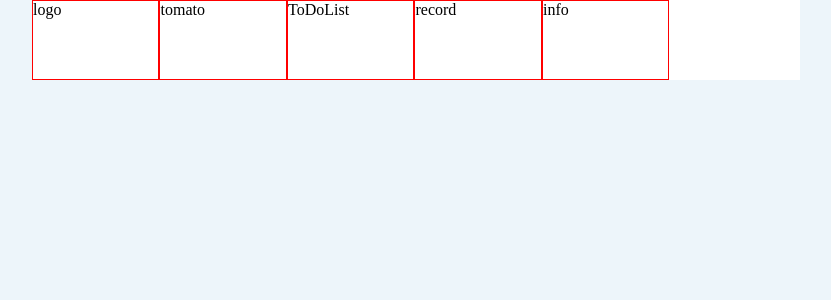
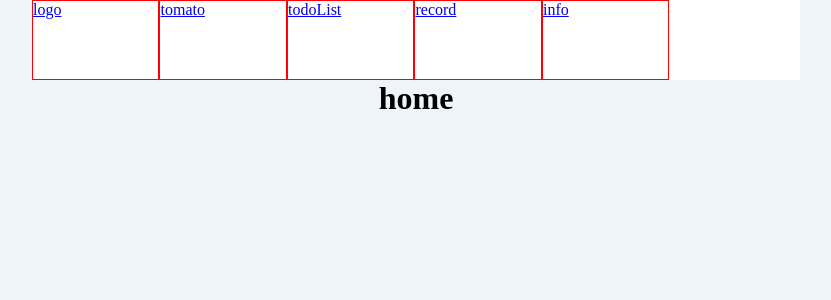
Before and after one commit to 1446450047/Tomato-ToDo, a React (Create React App) app: page / in a window 1280 px wide. Shown: the top 300 px of the page, without its empty margins (224-1055 px from the left). Built offline with nearby package versions, Linux system fonts and the light colour scheme.

Commit message:
添加基本路由及其文件

```diff
--- a/src/App.jsx
+++ b/src/App.jsx
@@ -1,11 +1,25 @@
 import * as React from "react";
 import Wrapper from "./components/wrapper";
 import Header from "./components/header/Header";
+import {Route, Routes} from "react-router";
+import Home from "./components/main/Home";
+import Tomato from "./components/main/Tomato";
+import ToDoList from "./components/main/ToDoList";
+import Record from "./components/main/Record";
+import Info from "./components/main/Info";
 
 function App() {
     return (
         <Wrapper className="wrapper">
             <Header/>
+            <Routes>
+                <Route path="/" element={<Home />} />
+                <Route path="tomato" element={<Tomato />} />
+                <Route path="todoList" element={<ToDoList />} />
+                <Route path="record" element={<Record />} />
+                <Route path="info" element={<Info />} />
+
+            </Routes>
         </Wrapper>
     );
 }
--- a/src/components/header/Header.jsx
+++ b/src/components/header/Header.jsx
@@ -1,14 +1,15 @@
 import * as React from "react";
 import styled from "styled-components";
+import {Link} from "react-router-dom";
 
 function Header(){
     return(
         <HeaderWrapper>
-            <HeadItem>logo</HeadItem>
-            <HeadItem>tomato</HeadItem>
-            <HeadItem>ToDoList</HeadItem>
-            <HeadItem>record</HeadItem>
-            <HeadItem>info</HeadItem>
+            <HeadItem> <Link to="/">logo</Link></HeadItem>
+            <HeadItem> <Link to="/tomato">tomato</Link></HeadItem>
+            <HeadItem> <Link to="/todoList">todoList</Link></HeadItem>
+            <HeadItem> <Link to="/record">record</Link></HeadItem>
+            <HeadItem> <Link to="/info">info</Link></HeadItem>
         </HeaderWrapper>
     )
 }
--- /dev/null
+++ b/src/components/main/Home.jsx
@@ -0,0 +1,10 @@
+import React from "react";
+
+function Home(){
+    return(
+        <div>
+            <h1>home</h1>
+        </div>
+    )
+}
+export default Home
--- /dev/null
+++ b/src/components/main/Info.jsx
@@ -0,0 +1,10 @@
+import React from "react";
+
+function Info(){
+    return(
+        <div>
+            <h1>info</h1>
+        </div>
+    )
+}
+export default Info
--- /dev/null
+++ b/src/components/main/Record.jsx
@@ -0,0 +1,10 @@
+import React from "react";
+
+function Record(){
+    return(
+        <div>
+            <h1>Record</h1>
+        </div>
+    )
+}
+export default Record
--- /dev/null
+++ b/src/components/main/ToDoList.jsx
@@ -0,0 +1,10 @@
+import React from "react";
+
+function ToDoList(){
+    return(
+        <div>
+            <h1>todolist</h1>
+        </div>
+    )
+}
+export default ToDoList
--- /dev/null
+++ b/src/components/main/Tomato.jsx
@@ -0,0 +1,10 @@
+import React from "react";
+
+function Tomato(){
+    return(
+        <div>
+            <h1>tomato</h1>
+        </div>
+    )
+}
+export default Tomato
--- a/src/components/wrapper.jsx
+++ b/src/components/wrapper.jsx
@@ -1,11 +1,13 @@
 import styled from "styled-components";
 
-  const Wrapper = styled.div`
+const Wrapper = styled.div`
   height: 100vh;
   width: 100vw;
   display: flex;
   background:#EDF5FA;
-  justify-content: center;
+  justify-content: flex-start;
+  flex-direction: column;
+  align-items: center;
 `;
 
-  export default Wrapper
+export default Wrapper;
```
